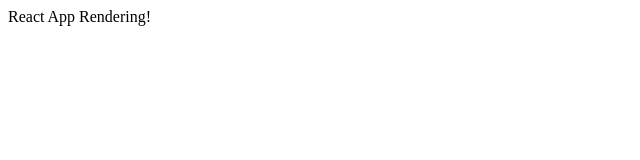
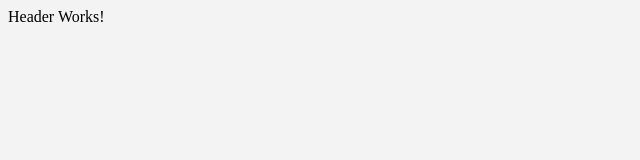
Before and after one commit to hajimalung/my-portfolio-react, a JavaScript app: page / in a window 1280 px wide. Shown: the top 160 px of the page, without its empty margins (0-640 px from the left). Built offline with nearby package versions, Linux system fonts and the light colour scheme.

Commit message:
adding header component

```diff
--- a/index.html
+++ b/index.html
@@ -4,6 +4,7 @@
     <meta charset="UTF-8">
     <meta name="viewport" content="width=device-width, initial-scale=1.0">
     <title>Hajimalung Baba</title>
+    <link rel="stylesheet" href="./src/index.css" />
 </head>
 <body>
     <div id="root">
--- a/src/App.js
+++ b/src/App.js
@@ -1,7 +1,11 @@
 import ReactDOM from "react-dom/client"
+import Header from "./components/Header";
 
 const App = ()=>{
-    return (<>React App Rendering!</>);
+    return (
+        <div className="app-container">
+            <Header />
+        </div>);
 }
 
 const rootElement = ReactDOM.createRoot(document.getElementById("root"));
--- /dev/null
+++ b/src/components/Header.js
@@ -0,0 +1,5 @@
+const Header = ()=>{
+    return (<>Header Works!</>);
+}
+
+export default Header;
--- /dev/null
+++ b/src/index.css
@@ -0,0 +1,3 @@
+body{
+    background-color: #F3F3F3;
+}
```
